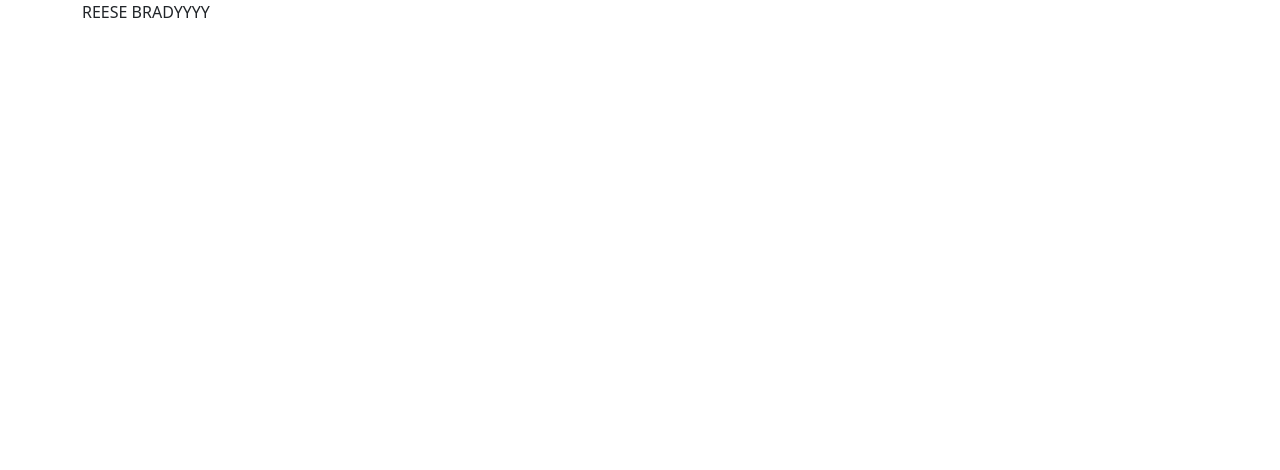
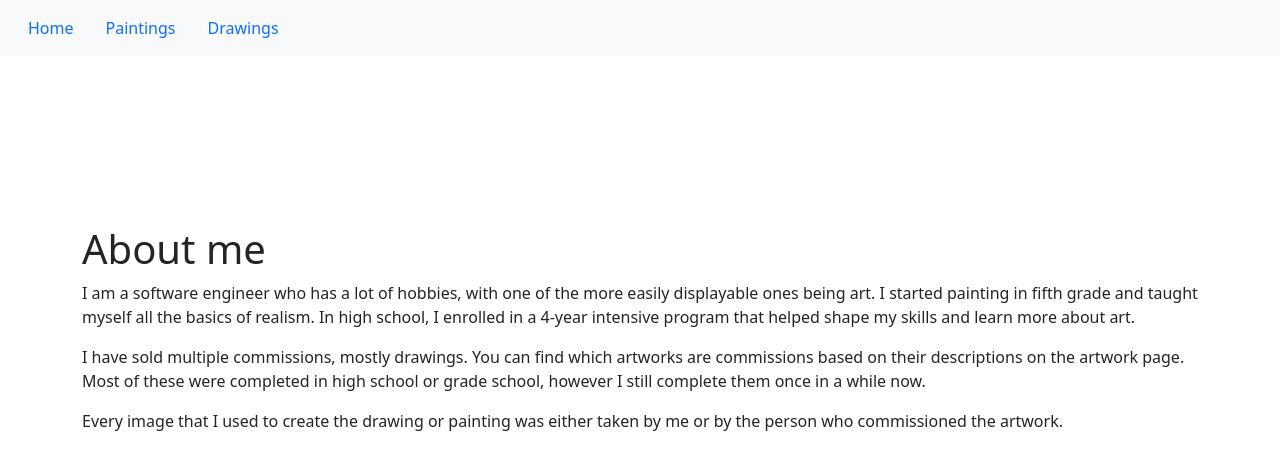
Before and after one commit to reesebrady/virtual-portfolio, a React (Vite) app: page / in a window 1280 px wide. Shown: the top 470 px of the page. Built offline with nearby package versions, Linux system fonts and the light colour scheme.

Commit message:
part of the homepage (mostly a test for netlify)

```diff
--- a/package.json
+++ b/package.json
@@ -12,7 +12,8 @@
   "dependencies": {
     "bootstrap": "^5.3.3",
     "react": "^18.3.1",
-    "react-dom": "^18.3.1"
+    "react-dom": "^18.3.1",
+    "react-router-dom": "^6.26.0"
   },
   "devDependencies": {
     "@eslint/js": "^9.8.0",
--- a/src/App.tsx
+++ b/src/App.tsx
@@ -1,14 +1,24 @@
-import 'bootstrap/dist/css/bootstrap.min.css';
+import { BrowserRouter, Route, Routes } from "react-router-dom";
+import Layout from "./components/Layout";
+import Home from "./components/Home";
+import NoPage from "./components/NoPage";
+import Paintings from "./components/Paintings";
+import Drawings from "./components/Drawings";
 
-function App() {
+const App = () => {
+  return (
+    <BrowserRouter>
+      <Routes>
+        <Route path="/" element={<Layout />}>
+          <Route index element={<Home />} />
+          <Route path="/home" element={<Home />} />
+          <Route path="/paintings" element={<Paintings />} />
+          <Route path="/drawings" element={<Drawings />} />
+          <Route path="*" element={<NoPage />} />
+        </Route>
+      </Routes>
+    </BrowserRouter>
+  );
+};
 
-  return (
-    <>
-      <div className="container">
-        REESE BRADYYYY
-      </div>
-    </>
-  )
-}
-
-export default App
+export default App;
--- /dev/null
+++ b/src/components/Drawings.tsx
@@ -0,0 +1,9 @@
+import React from 'react'
+
+const Drawings = () => {
+  return (
+    <div>Drawings</div>
+  )
+}
+
+export default Drawings
--- /dev/null
+++ b/src/components/Home.tsx
@@ -0,0 +1,88 @@
+import React from 'react'
+import 'bootstrap/dist/css/bootstrap.min.css';
+
+
+const Home = () => {
+    // const artwork1 = artworks.find((artwork) => artwork.path === "city");
+    // const artwork2 = artworks.find((artwork) => artwork.path === "bigsur");
+    // const artwork3 = artworks.find((artwork) => artwork.path === "cat");
+    return (
+      <>
+        <div
+          className="banner d-flex justify-content-center align-items-center"
+        //   style={{ backgroundImage: `url(${header})` }}
+        >
+          <div className="text-center text-white">
+            <h1 className="display-4">Welcome to My Virtual Portfolio</h1>
+            <p className="lead">
+              My name is Reese Brady and this is website build with React to
+              display all my favorite paintings and drawings!
+            </p>
+          </div>
+        </div>
+        <div className="container pt-5">
+          <h1>About me</h1>
+          <p>
+            I am a software engineer who has a lot of hobbies, with one of the
+            more easily displayable ones being art. I started painting in fifth
+            grade and taught myself all the basics of realism. In high school, I
+            enrolled in a 4-year intensive program that helped shape my skills and
+            learn more about art.
+          </p>
+          <p>
+            I have sold multiple commissions, mostly drawings. You can find which
+            artworks are commissions based on their descriptions on the artwork
+            page. Most of these were completed in high school or grade school,
+            however I still complete them once in a while now.
+          </p>
+          <p>
+            Every image that I used to create the drawing or painting was either
+            taken by me or by the person who commissioned the artwork.
+          </p>
+        </div>
+        {/* <div className="container pt-5">
+          <h1>Favorites</h1>
+          <p>Below are my favorite 3 works!</p>
+          <div className="container">
+            <div className="row">
+              <div className="col-lg-4 mb-5">
+                {artwork1 && <Card
+                  key={artwork1.key}
+                  path={artwork1.path}
+                  title={artwork1.title}
+                  size={artwork1.size}
+                  imageURL={artwork1.imageURL}
+                  type="home"
+                  date={artwork1.date}
+                />}
+              </div>
+              <div className="col-lg-4 mb-5">
+                {artwork2 && <Card
+                  key={artwork2.key}
+                  path={artwork2.path}
+                  title={artwork2.title}
+                  size={artwork2.size}
+                  imageURL={artwork2.imageURL}
+                  type="home"
+                  date={artwork2.date}
+                />}
+              </div>
+              <div className="col-lg-4 mb-5">
+                {artwork3 && <Card
+                  key={artwork3.key}
+                  path={artwork3.path}
+                  title={artwork3.title}
+                  size={artwork3.size}
+                  imageURL={artwork3.imageURL}
+                  type="home"
+                  date={artwork3.date}
+                />}
+              </div>
+            </div>
+          </div>
+        </div> */}
+      </>
+    );
+  };
+
+export default Home
--- /dev/null
+++ b/src/components/Layout.tsx
@@ -0,0 +1,29 @@
+import { Outlet, Link } from "react-router-dom";
+
+const Layout = () => {
+  return (
+    <>
+      <nav className="navbar navbar-expand-lg navbar-light bg-light">
+        <div className="container-fluid">
+          <div className="d-flex">
+            <ul className="nav">
+              <li className="nav-item">
+                <Link className="nav-link" to="/">Home</Link>
+              </li>
+              <li className="nav-item">
+                <Link className="nav-link" to="/paintings">Paintings</Link>
+              </li>
+              <li className="nav-item">
+                <Link className="nav-link" to="/drawings">Drawings</Link>
+              </li>
+            </ul>
+          </div>
+        </div>
+      </nav>
+
+      <Outlet />
+    </>
+  );
+};
+
+export default Layout;
--- /dev/null
+++ b/src/components/NoPage.tsx
@@ -0,0 +1,8 @@
+
+const NoPage = () => {
+    return (
+      <h1 className="container">No page found with this URL</h1>
+    )
+  }
+
+  export default NoPage
--- /dev/null
+++ b/src/components/Paintings.tsx
@@ -0,0 +1,9 @@
+import React from 'react'
+
+const Paintings = () => {
+  return (
+    <div>Paintings</div>
+  )
+}
+
+export default Paintings
```
Also changed, not shown: public/images/header.jpeg (added), 1 other file (tests, documents, lock files or other folders).
